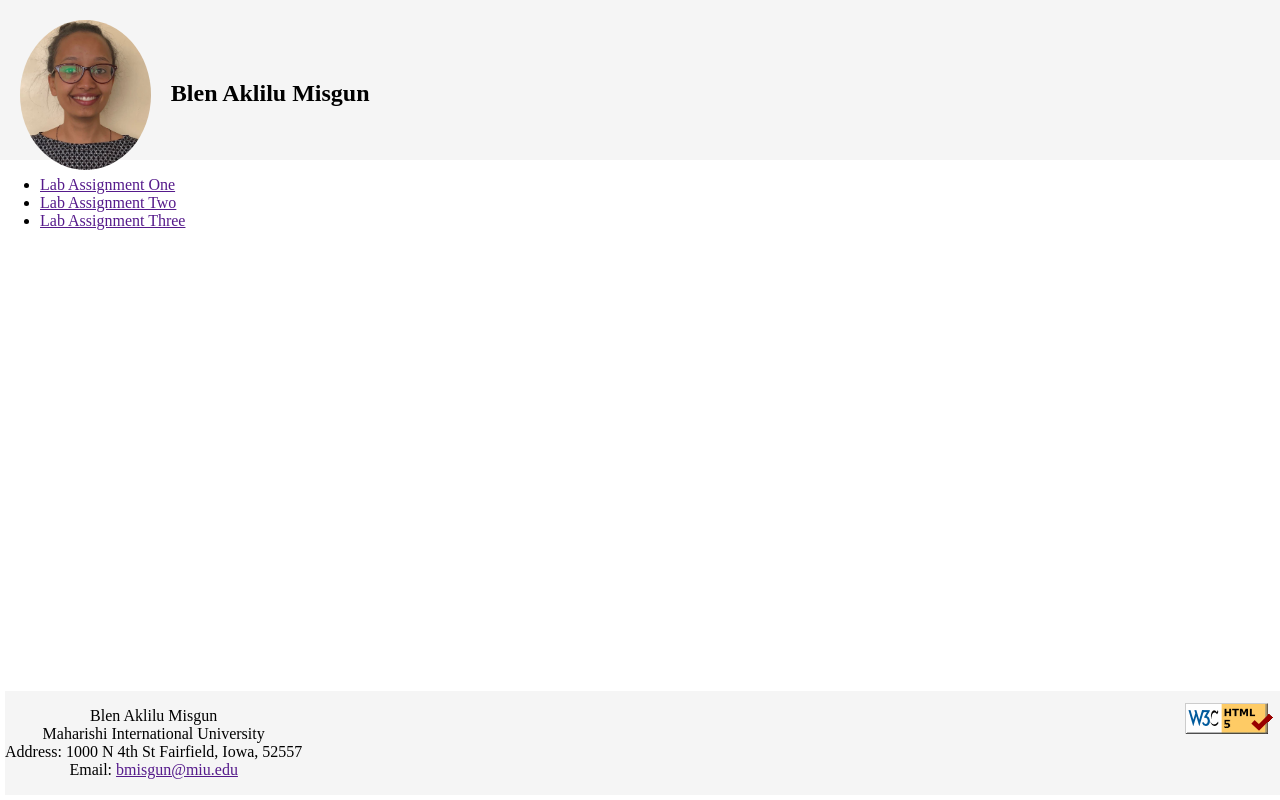
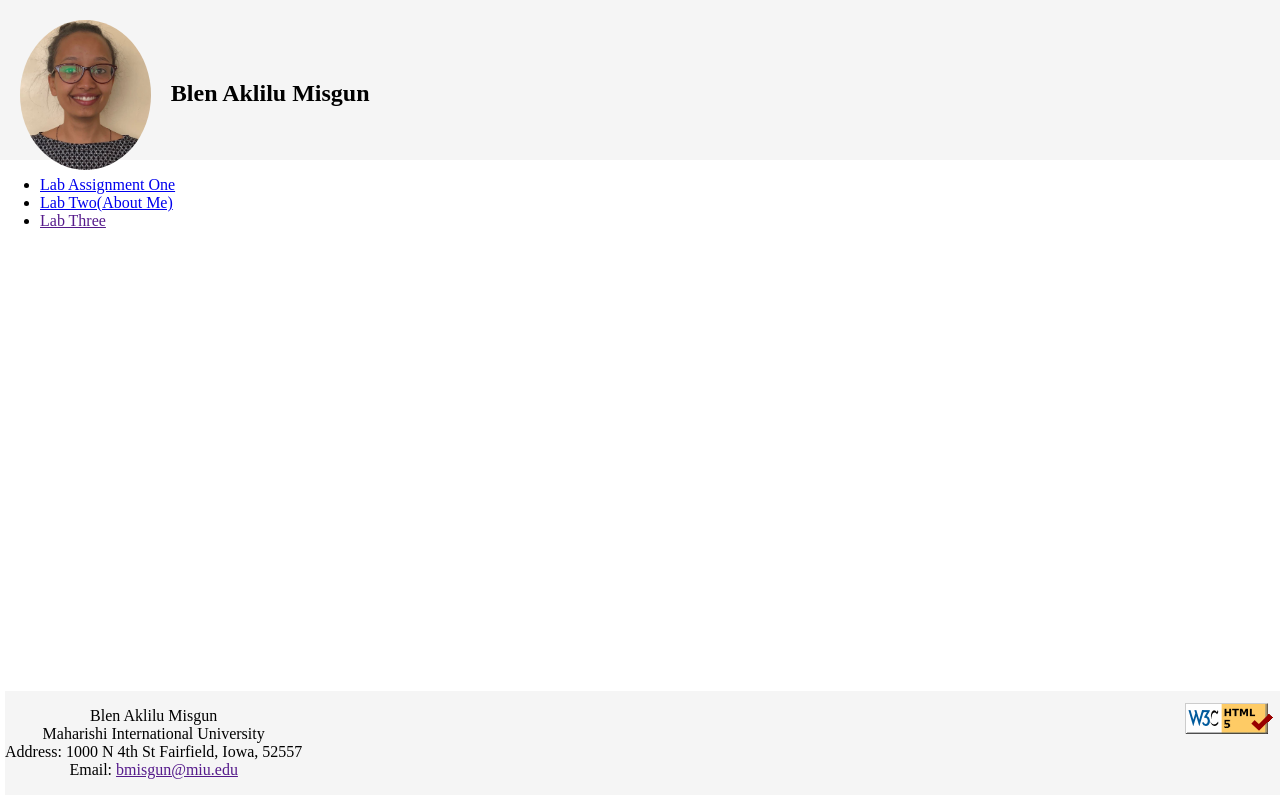
Before and after one commit to beeaklilu/beeaklilu.github.io, a plain HTML site: page index.html in a window 1280 px wide. Drawn offline with Linux system fonts and the light colour scheme.

Commit message:
link list with html pages

```diff
--- a/index.html
+++ b/index.html
@@ -19,9 +19,9 @@
 	<div>
 
 		<ul>
-			<li><a href="">Lab Assignment One</a></li>
-			<li><a href="">Lab Assignment Two</a></li>
-			<li><a href="">Lab Assignment Three</a></li>
+			<li><a href="index.html">Lab Assignment One</a></li>
+			<li><a href="about.html">Lab Two(About Me)</a></li>
+			<li><a href="">Lab Three</a></li>
 		</ul>
 
 
```
